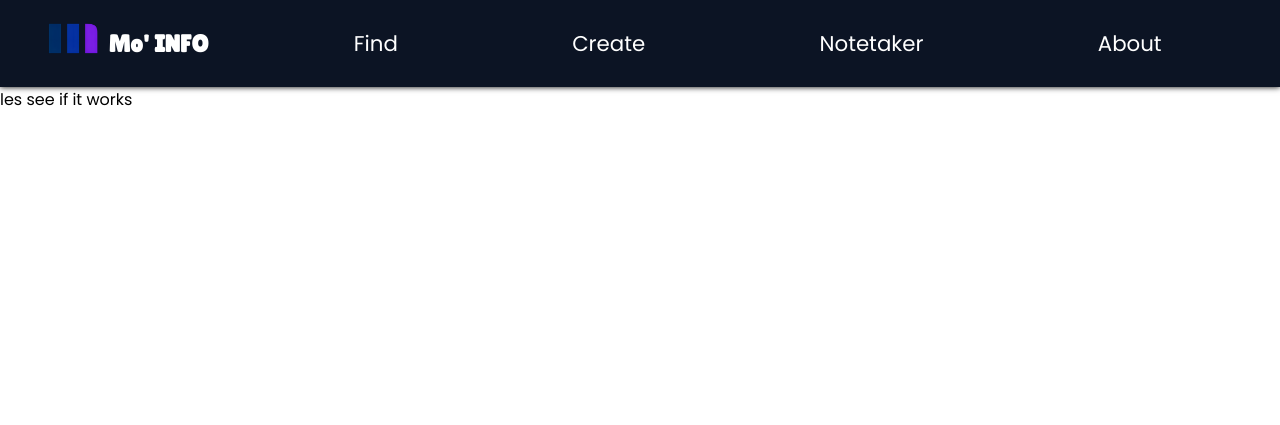
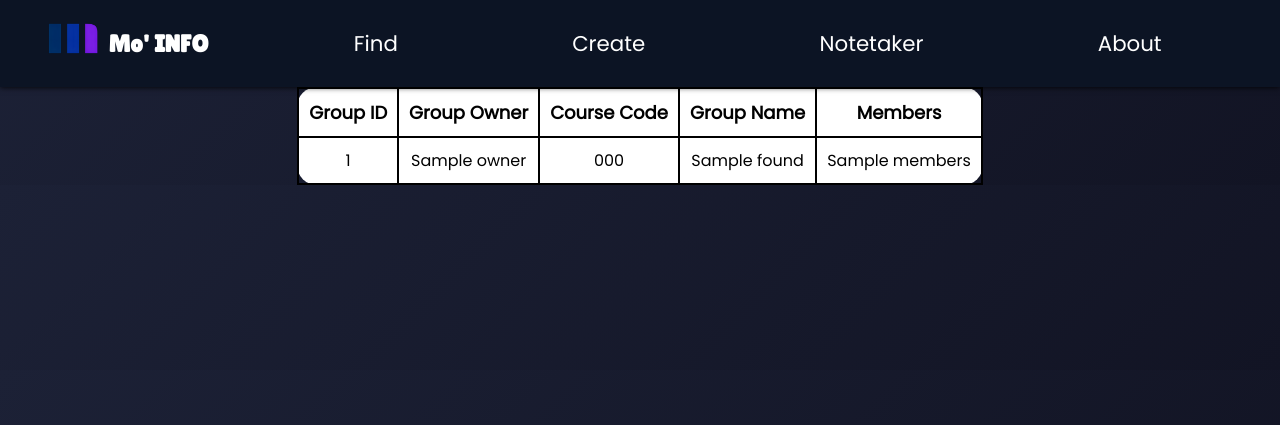
Before and after one commit to Musa-Kal/MoInfo, a Flask app: template templates/group.html in a window 1280 px wide. Shown: the top 425 px of the page. Run offline with Flask 3, Linux system fonts and the light colour scheme; the template is opened without the code that fills it: most values are stand-ins (such as "Sample title", 1, 10 or a date in 2020).

Commit message:
update to db and got find and create working

```diff
--- a/app.py
+++ b/app.py
@@ -16,7 +16,7 @@ app = Flask(__name__)
 #    def __repr__(self):
 #        return '<Task %r>' % self.id
 
-class getto_db:
+class ghetto_db:
     def __init__(self) -> None:
         self.db = {}
         self.group_id = 0
@@ -38,7 +38,7 @@ class getto_db:
         self.db[group_id]['members'].append(memeber)
 
 
-db = getto_db()
+db = ghetto_db()
 
 
 
@@ -49,17 +49,19 @@ def index():
 @app.route('/create', methods=['POST', 'GET'])
 def create():
     if request.method == 'POST':
-        a = db.add_data('popy', 'gname0', 'comm')
-        b = db.add_data('pope', 'gname1', 'comp')
-        c = db.add_data('popi', 'gname2', 'comm')
-        db.join_group('comm0', 'memeber1')
-        return str(db.find_data('comm'))
+        group_id = db.add_data(request.form['username'], request.form['groupname'], request.form['coursecode'])
+        data = db.find_data(group_id)
+        return render_template('group.html', data=data)
     else:
         return render_template('create.html')
 
-@app.route('/find')
+@app.route('/find', methods=['POST', 'GET'])
 def find():
-    return render_template('find.html')
+    if request.method == 'POST':
+        data = db.find_data(request.form['coursecode'])
+        return render_template('group.html', data=data)
+    else:
+        return render_template('find.html')
 
 
 @app.route('/notes')
--- a/templates/find.html
+++ b/templates/find.html
@@ -10,14 +10,14 @@
 </header>
 
 <main>
-    <section id="registration">
+    <section id="findsec">
         <h2>Create Your Profile</h2>
-        <form action="/find" method="post">
+        <form action="/find" method="POST">
             <label for="username">Your Name:</label>
             <input type="text" id="username" name="username" maxlength="20" required>
 
             <label for="find">Course Code:</label>
-            <input type="text" id="find" name="find_group" placeholder="e.g., COMM 11000" maxlength="9" required>
+            <input type="text" id="find" name="coursecode" placeholder="e.g., COMM 11000" maxlength="9" required>
 
             <br>
             <button type="submit">Find Group</button>
--- a/templates/group.html
+++ b/templates/group.html
@@ -1,8 +1,49 @@
 {% extends 'base.html' %}
 
 {% block head %}
+<style>
+    body {
+        background: linear-gradient(135deg, rgb(28, 33, 54), #121424);
+    }
+    table {
+        border-collapse: collapse;
+        background-color: white;
+        border-radius: 20px;
+        margin: auto;
+    }
+    th {
+        font-size: large;
+    }
+    th, td {
+        border: 2px solid black;
+        padding: 10px;
+        text-align: center;
+    }
+    .parent {
+        display: flex;
+    }
+</style>
 {% endblock %}
 
 {% block body %}
-les see if it works
+<div class="parent">
+    <table>
+        <tr>
+            <th>Group ID</th>
+            <th>Group Owner</th>
+            <th>Course Code</th>
+            <th>Group Name</th>
+            <th>Members</th>
+        </tr>
+        {% for found in data %}
+            <tr>
+                <td>{{ found['group_id'] }}</td>
+                <td>{{ found['owner'] }}</td>
+                <td>{{ found['coursecode'] }}</td>
+                <td>{{ found['groupname'] }}</td>
+                <td>{{ found['members'] }}</td>
+            </tr>
+        {% endfor %}
+    </table>
+</div>
 {% endblock %}
```
